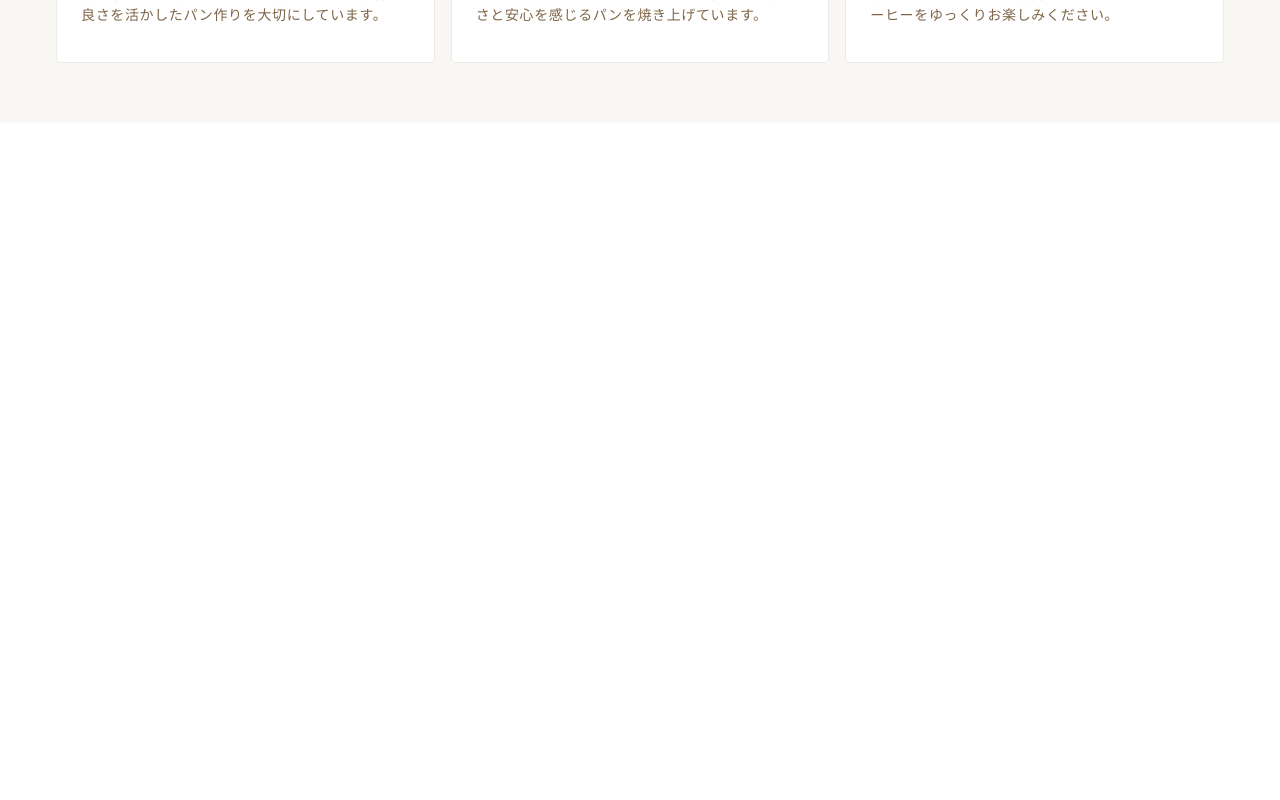
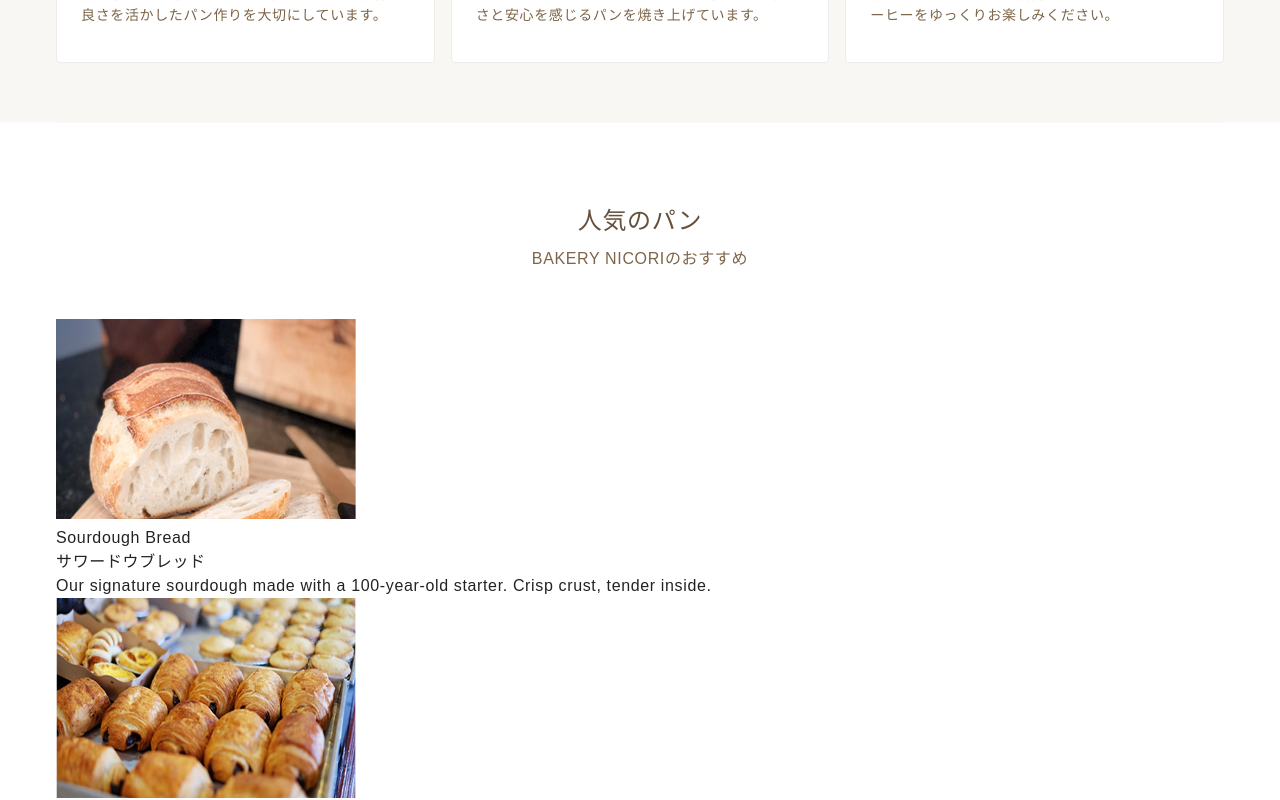
Before and after one commit to junya3/training_react, a Next.js app: page / in a window 1280 px wide. Shown: the part 1560-2360 px from the top of the page. Before the commit the page ends 1683 px from the top, so only its background shows below. Built offline with nearby package versions, Linux system fonts and the light colour scheme; a web font is replaced by a local one.

Commit message:
明日はstylingからです。

```diff
--- a/src/app/page.tsx
+++ b/src/app/page.tsx
@@ -1,6 +1,7 @@
 import Concept from "@/components/section/Concept";
 import Keyvisual from "@/components/section/Keyvisual";
 import Point from "@/components/section/Point";
+import BreadSec from "@/components/section/TopBread";
 
 export default function Home() {
   return (
@@ -9,6 +10,7 @@ export default function Home() {
       <div className="container">
        <Concept/>
        <Point/>
+       <BreadSec />
       </div>
     </>
   );
--- /dev/null
+++ b/src/components/parts/BreadSec.module.css
@@ -0,0 +1,3 @@
+.BreadSec{
+
+}
--- /dev/null
+++ b/src/components/parts/BreadSec.tsx
@@ -0,0 +1,25 @@
+import CenterTitle from "@components/parts/CenterTitle";
+import CardGrid from "@components/parts/CardGrid";
+import styles from "./BreadSec.module.css";
+
+type BreadItem = {
+  en: string;
+  ja: string;
+  type: string;
+  image: number;
+  detail: string;
+};
+
+const BreadSec = (
+  {title,subTitle,items}
+  :{title:string,subTitle:string,items:BreadItem[]}) => {
+  return (
+    <>
+      <section className={styles.BreadSec}>
+        <CenterTitle title={title} subTitle={subTitle}/>
+        <CardGrid items={items}/>
+      </section>
+    </>
+  )
+}
+export default BreadSec;
--- /dev/null
+++ b/src/components/parts/CardGrid.module.css
@@ -0,0 +1,3 @@
+.CardGrid {
+
+}
--- /dev/null
+++ b/src/components/parts/CardGrid.tsx
@@ -0,0 +1,49 @@
+import Image from "next/image";
+import Image01 from "@assets/images/breads/1.png";
+import Image02 from "@assets/images/breads/2.png";
+import Image03 from "@assets/images/breads/3.png";
+import Image04 from "@assets/images/breads/4.png";
+import Image05 from "@assets/images/breads/5.png";
+import Image06 from "@assets/images/breads/6.png";
+import styles from "./CardGrid.module.css";
+
+const ImageArray = [
+  Image01,
+  Image02,
+  Image03,
+  Image04,
+  Image05,
+  Image06,
+];
+
+type BreadItem = {
+  en: string;
+  ja: string;
+  type: string;
+  image: number;
+  detail: string;
+};
+
+const CardGrid = ({ items }: { items: BreadItem[] }) => {
+  return (
+    <ul className={styles.CardGrid}>
+      {items.map((item) => (
+        <li key={item.en}>
+          <Image
+            src={ImageArray[item.image - 1]}
+            alt={`${item.ja}の写真です。`}
+            width={300}
+            height={200}
+          />
+          <div className="item-text">
+            <p className="en">{item.en}</p>
+            <p className="ja">{item.ja}</p>
+            <p className="detail">{item.detail}</p>
+          </div>
+        </li>
+      ))}
+    </ul>
+  );
+};
+
+export default CardGrid;
--- /dev/null
+++ b/src/components/section/TopBread.tsx
@@ -0,0 +1,28 @@
+import BreadSec from "@/components/parts/BreadSec";
+import breadsItems from "@data/breadsList";
+
+type BreadItem = {
+  en: string;
+  ja: string;
+  type: string;
+  image: number;
+  detail: string;
+};
+
+const title = "人気のパン";
+const subTitle = "BAKERY NICORIのおすすめ";
+const items: BreadItem[] = breadsItems.slice(0, 3);
+
+const TopBread = () => {
+  return (
+    <>
+      <BreadSec
+        title={title}
+        subTitle={subTitle}
+        items={items}
+      />
+    </>
+  )
+}
+
+export default TopBread;
--- a/src/data/breadsList.tsx
+++ b/src/data/breadsList.tsx
@@ -1,51 +1,46 @@
-import Image01 from "@assets/images/breads/1.png";
-import Image02 from "@assets/images/breads/2.png";
-import Image03 from "@assets/images/breads/3.png";
-import Image04 from "@assets/images/breads/4.png";
-import Image05 from "@assets/images/breads/5.png";
-import Image06 from "@assets/images/breads/6.png";
-
 const breadsItems = [
   {
     en: "Sourdough Bread",
     ja: "サワードウブレッド",
     type: "dish",
-    image: Image01,
+    image: 1,
     detail: "Our signature sourdough made with a 100-year-old starter. Crisp crust, tender inside.",
   },
   {
     en: "Pain au Chocolat",
     ja: "パン・オ・ショコラ",
     type: "sweets",
-    image: Image02,
+    image: 2,
     detail: "Buttery, flaky pastry filled with high-quality dark chocolate.",
   },
   {
     en: "Strawberry Danish",
     ja: "いちごデニッシュ",
     type: "season",
-    image: Image03,
+    image: 3,
     detail: "Seasonal strawberries atop sweet almond cream on our flaky Danish pastry.",
   },
   {
     en: "Olive Focaccia",
     ja: "オリーブフォカッチャ",
     type: "dish",
-    image: Image04,
+    image: 4,
     detail: "Fluffy Italian bread topped with local olives, rosemary, and sea salt.",
   },
   {
     en: "Walnut Rye Bread",
     ja: "くるみライブレッド",
     type: "dish",
-    image: Image05,
+    image: 5,
     detail: "Dense, flavorful rye bread filled with toasted walnuts. Perfect with cheese.",
   },
   {
     en: "Matcha Croissant",
     ja: "抹茶クロワッサン",
     type: "sweets",
-    image: Image06,
+    image: 6,
     detail: "Our classic croissant infused with premium Japanese matcha.",
   },
 ]
+
+export default breadsItems;
```
